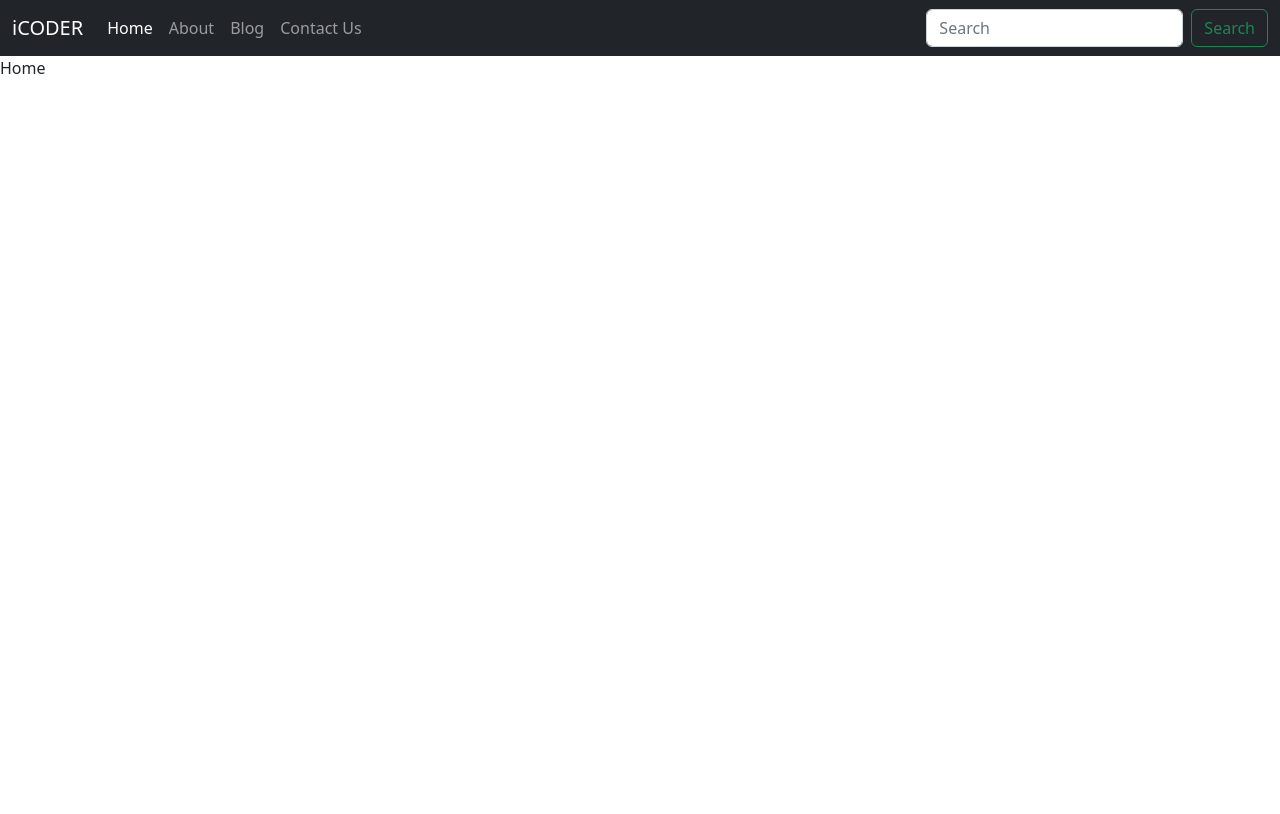
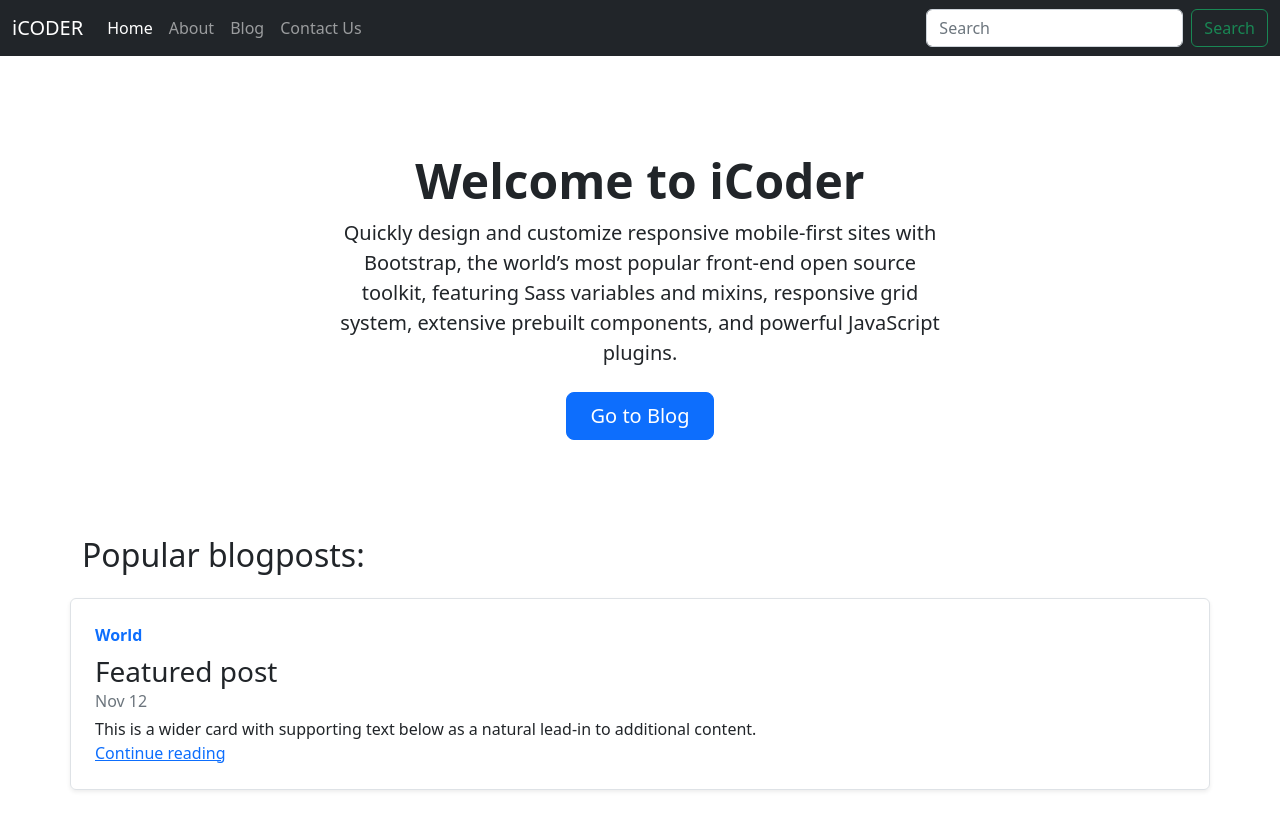
Before and after one commit to yash9151/Blog_App, a Django app: page / in a window 1280 px wide. Before the commit the page ends 74 px from the top, so only its background shows below. Run offline with Django 5.2, Linux system fonts and the light colour scheme.

Commit message:
added blocks for highlight on pages in navbar and also created home page and base of blog page

```diff
--- a/iCoder/templates/base.html
+++ b/iCoder/templates/base.html
@@ -16,16 +16,16 @@
           <div class="collapse navbar-collapse" id="navbarSupportedContent">
             <ul class="navbar-nav me-auto mb-2 mb-lg-0">
               <li class="nav-item">
-                <a class="nav-link active" aria-current="page" href="/">Home</a>
+                <a class="nav-link {% block homeactive %} {% endblock homeactive %}" aria-current="page" href="/">Home</a>
               </li>
               <li class="nav-item">
-                <a class="nav-link" href="/about">About</a>
+                <a class="nav-link {% block aboutactive %} {% endblock aboutactive %}" href="/about">About</a>
               </li>
               <li class="nav-item">
-                <a class="nav-link" href="/blog">Blog</a>
+                <a class="nav-link {% block blogactive %} {% endblock blogactive %}" href="/blog">Blog</a>
               </li>
               <li class="nav-item">
-                <a class="nav-link" href="/contact">Contact Us</a>
+                <a class="nav-link {% block contactactive %} {% endblock contactactive %}" href="/contact">Contact Us</a>
               </li>
             </ul>
             <form class="d-flex" role="search">
--- a/iCoder/templates/blog/blogPost.html
+++ b/iCoder/templates/blog/blogPost.html
@@ -1,4 +1,6 @@
 {% extends "base.html" %}
 
 {% block title %} BlogPost {% endblock title %}
+{% block blogactive %} active {% endblock blogactive %}
+
 {% block body %} Blog {% endblock body %}
--- a/iCoder/templates/home/about.html
+++ b/iCoder/templates/home/about.html
@@ -1,6 +1,6 @@
 {% extends "base.html" %}
 
 {% block title %} Home {% endblock title %}
-{% block body %}
-About
-{% endblock body %}
+{% block aboutactive %} active {% endblock aboutactive %}
+
+{% block body %} About{% endblock body %}
--- a/iCoder/templates/home/contact.html
+++ b/iCoder/templates/home/contact.html
@@ -1,6 +1,7 @@
 {% extends "base.html" %}
 
 {% block title %} Home {% endblock title %}
+{% block contactactive %} active {% endblock contactactive %}
 {% block body %}
 <div class="container my-3">
     <h3> Contact iCoder Admin </h3>
--- a/iCoder/templates/home/home.html
+++ b/iCoder/templates/home/home.html
@@ -1,4 +1,33 @@
 {% extends "base.html" %}
 
 {% block title %} Home {% endblock title %}
-{% block body %} Home{% endblock body %}
+{% block homeactive %} active {% endblock homeactive %}
+{% block body %}
+<div class="px-4 py-5 my-5 text-center">
+    <h1 class="display-5 fw-bold">Welcome to iCoder</h1>
+    <div class="col-lg-6 mx-auto">
+        <p class="lead mb-4">Quickly design and customize responsive mobile-first sites with Bootstrap, the world’s most popular front-end open source toolkit, featuring Sass variables and mixins, responsive grid system, extensive prebuilt components, and powerful JavaScript plugins.</p>
+        <div class="d-grid gap-2 d-sm-flex justify-content-sm-center">
+            <!-- Use <a> instead of <button> -->
+            <a href="/blog" class="btn btn-primary btn-lg px-4 gap-3">Go to Blog</a>
+        </div>
+    </div>
+</div>
+
+<div class="container">
+    <h2>Popular blogposts:</h2>
+    <div class="row no-gutters border rounded overflow-hidden flex-md-row my-4 shadow-sm h-md-250 position-relative">
+        <div class="col p-4 d-flex flex-column position-static">
+            <strong class="d-inline-block mb-2 text-primary">World</strong>
+            <h3 class="mb-0">Featured post</h3>
+            <div class="mb-1 text-muted">Nov 12</div>
+            <p class="card-text mb-auto">This is a wider card with supporting text below as a natural lead-in to additional content.</p>
+            <a href="#" class="stretched-link">Continue reading</a>
+        </div>
+        <div class="col-auto d-none d-lg-block">
+        </div>
+    </div>
+</div>
+
+
+{% endblock body %}
```
Also changed, not shown: iCoder/templates/blog/blogHome.html (+24 -1 lines).
